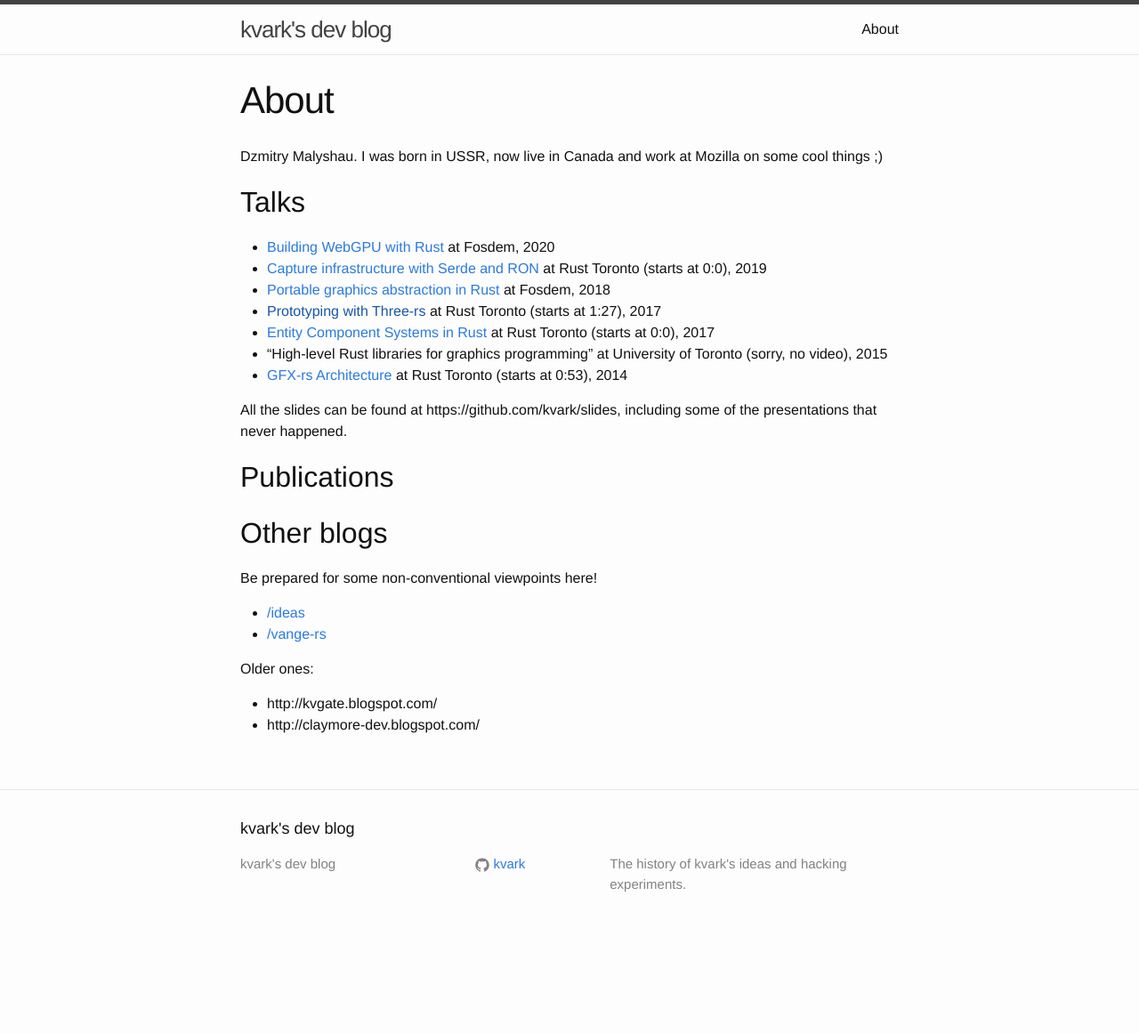
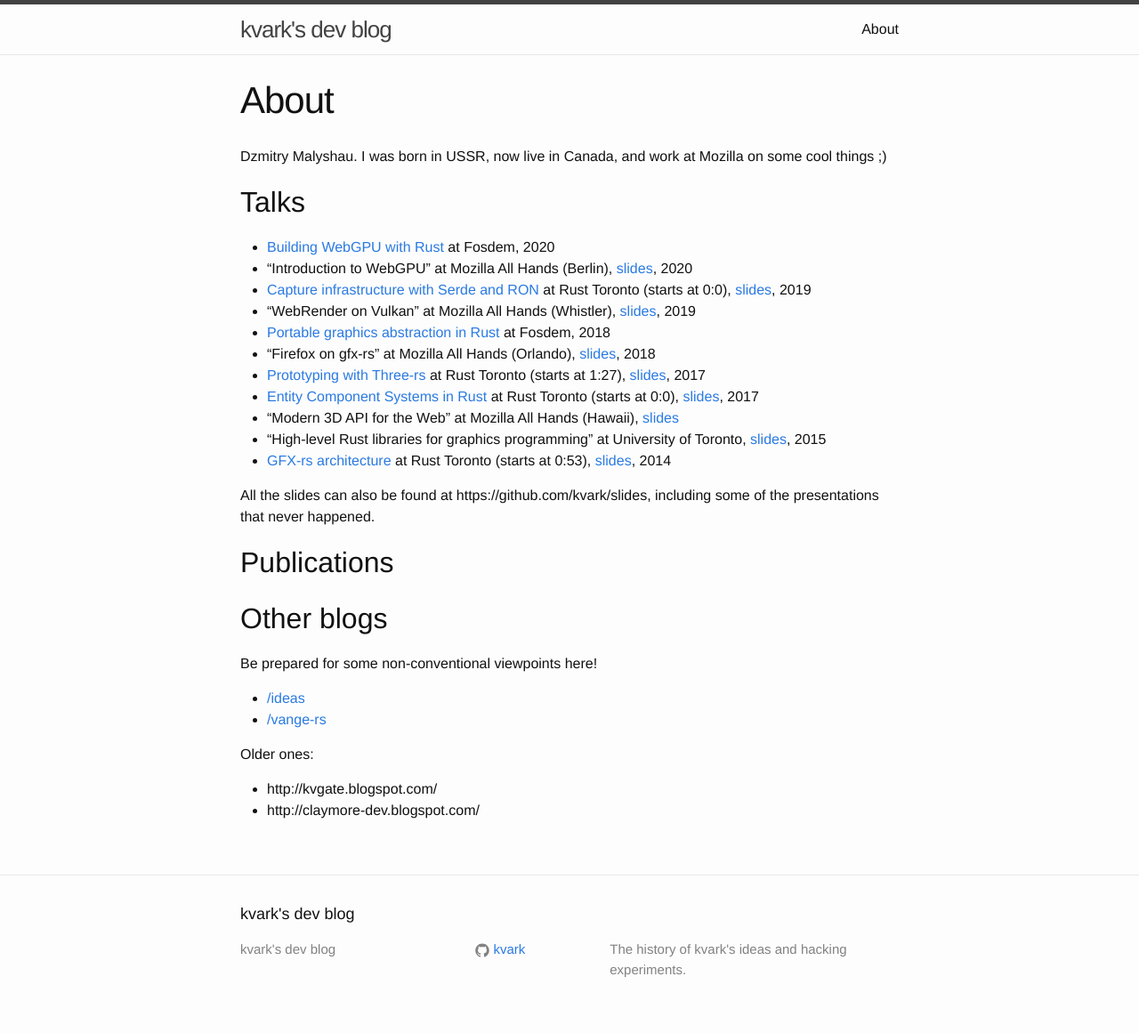
Before and after one commit to kvark/kvark.github.io, a Jekyll site: the page built from about.md, in a window 1280 px wide. Shown: the whole page at 89% size. Built offline with Jekyll 4.4.1, drawn with Linux system fonts in a browser that asks for light colours; before the commit the page ends 1065 px from its top, so only the background shows below that.

Commit message:
Fill up the slide links

```diff
--- a/about.md
+++ b/about.md
@@ -5,19 +5,23 @@ permalink: /about/
 ---
 
 Dzmitry Malyshau.
-I was born in USSR, now live in Canada and work at Mozilla on some cool things ;)
+I was born in USSR, now live in Canada, and work at Mozilla on some cool things ;)
 
 ## Talks
 
 - [Building WebGPU with Rust](https://fosdem.org/2020/schedule/event/rust_webgpu/) at Fosdem, 2020
-- [Capture infrastructure with Serde and RON](https://www.youtube.com/watch?v=F1AquroPfcI) at Rust Toronto (starts at 0:0), 2019
+- "Introduction to WebGPU" at Mozilla All Hands (Berlin), [slides](https://github.com/kvark/slides/raw/d3d9009aaefa98f63fa3c63b35c847c87b062d33/IntroductionToWebGPU_BerlinAllHands.pdf), 2020
+- [Capture infrastructure with Serde and RON](https://www.youtube.com/watch?v=F1AquroPfcI) at Rust Toronto (starts at 0:0), [slides](https://github.com/kvark/slides/raw/d3d9009aaefa98f63fa3c63b35c847c87b062d33/WR_Capture_Infrastructure_RustTorontoMeetup.pdf), 2019
+- "WebRender on Vulkan" at Mozilla All Hands (Whistler), [slides](https://github.com/kvark/slides/raw/d3d9009aaefa98f63fa3c63b35c847c87b062d33/WebRenderOnVulkan_WhistlerAllHands.pdf), 2019
 - [Portable graphics abstraction in Rust](https://archive.fosdem.org/2018/schedule/event/rust_vulkan_gfx_rs/) at Fosdem, 2018
-- [Prototyping with Three-rs]() at Rust Toronto (starts at 1:27), 2017
-- [Entity Component Systems in Rust](https://www.youtube.com/watch?v=7WXE-2LRrXQ) at Rust Toronto (starts at 0:0), 2017
-- "High-level Rust libraries for graphics programming" at University of Toronto (sorry, no video), 2015
-- [GFX-rs Architecture](https://air.mozilla.org/toronto-rust-meetup-october-2014/) at Rust Toronto (starts at 0:53), 2014
+- "Firefox on gfx-rs" at Mozilla All Hands (Orlando), [slides](https://github.com/kvark/slides/raw/d3d9009aaefa98f63fa3c63b35c847c87b062d33/FirefoxOnGFX_OrlandoAllHands.pdf), 2018
+- [Prototyping with Three-rs](https://www.youtube.com/watch?v=clUfrpv-568) at Rust Toronto (starts at 1:27), [slides](https://github.com/kvark/slides/raw/d3d9009aaefa98f63fa3c63b35c847c87b062d33/ThreeRS_RustTorontoMeetup.pdf), 2017
+- [Entity Component Systems in Rust](https://www.youtube.com/watch?v=7WXE-2LRrXQ) at Rust Toronto (starts at 0:0), [slides](https://github.com/kvark/slides/raw/d3d9009aaefa98f63fa3c63b35c847c87b062d33/ECS_WithRust_RustTorontoMeetup.pdf), 2017
+- "Modern 3D API for the Web" at Mozilla All Hands (Hawaii), [slides](https://github.com/kvark/slides/raw/d3d9009aaefa98f63fa3c63b35c847c87b062d33/WebMetal_HawaiiAllHands.pdf)
+- "High-level Rust libraries for graphics programming" at University of Toronto, [slides](https://github.com/kvark/slides/raw/d3d9009aaefa98f63fa3c63b35c847c87b062d33/GFX_HighLevel_RustTorontoMeetup.pdf), 2015
+- [GFX-rs architecture](https://air.mozilla.org/toronto-rust-meetup-october-2014/) at Rust Toronto (starts at 0:53), [slides](https://github.com/kvark/slides/raw/d3d9009aaefa98f63fa3c63b35c847c87b062d33/GFX_RustTorontoMeetup.pdf), 2014
 
-All the slides can be found at https://github.com/kvark/slides, including some of the presentations that never happened.
+All the slides can also be found at https://github.com/kvark/slides, including some of the presentations that never happened.
 
 ## Publications
 
```
